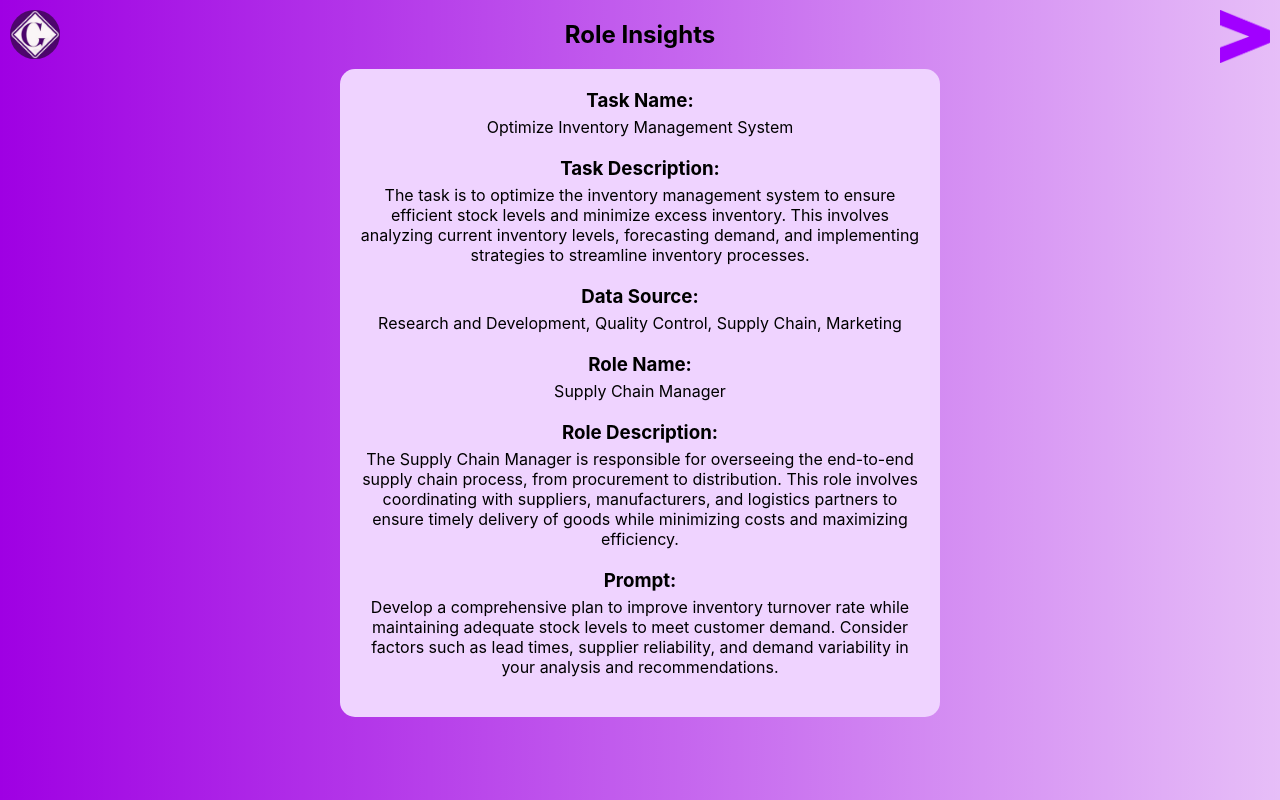
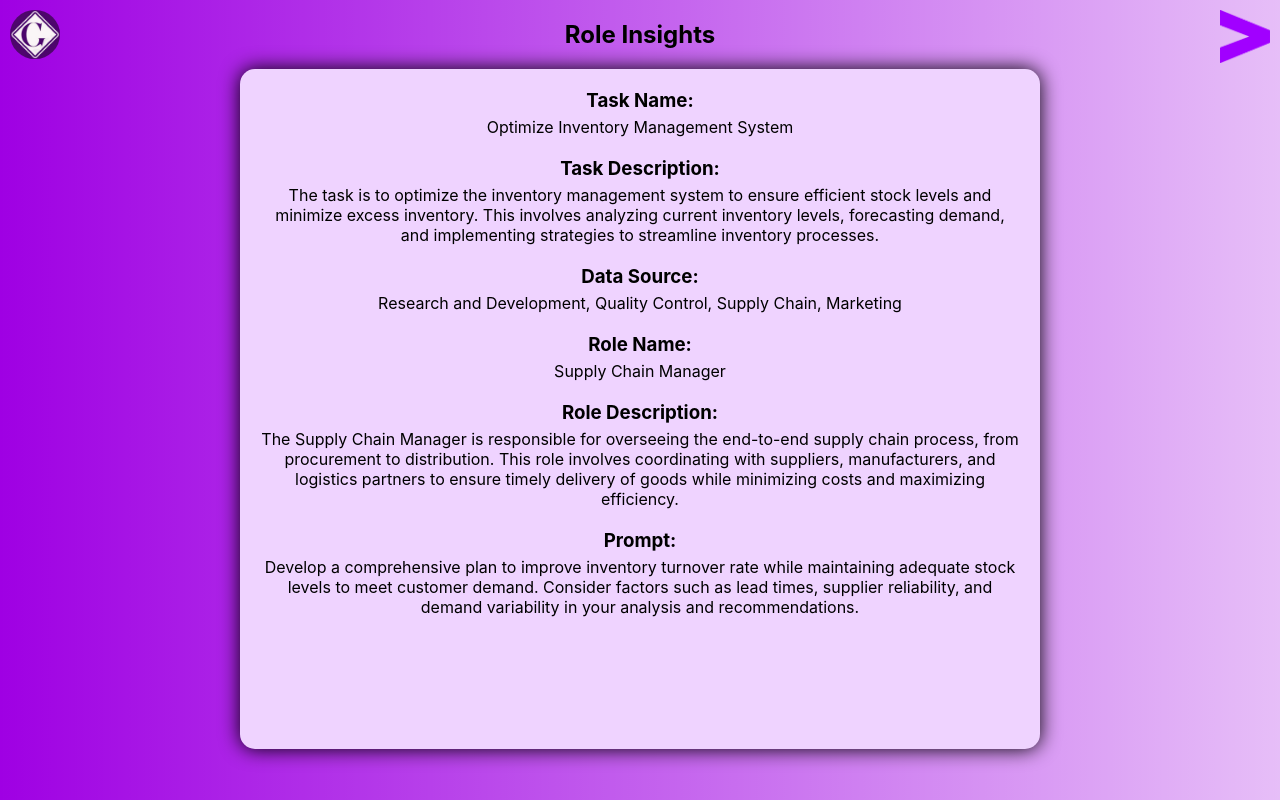
Before and after one commit to first-phoenix/mygenie, a React (Create React App) app: page /#/roleinsights in a window 1280 px wide. Built offline with nearby package versions, Linux system fonts and the light colour scheme; what react-chatbot-kit would draw is missing.

Commit message:
ui improvement

```diff
--- a/src/Admin/AdminCreateRole/CreateRole.css
+++ b/src/Admin/AdminCreateRole/CreateRole.css
@@ -18,6 +18,14 @@
     background-color: #efd3ff; /* Background color */
     padding: 20px;
     border-radius: 15px;
+    height: 85vh;
+    overflow: auto;
+    box-shadow: 0 0 20px rgba(0, 1, 0, 1); /* Shadow effect */
+
+}
+
+.role-form::-webkit-scrollbar{
+  display: none;
 }
 
 .form-group {
@@ -35,28 +43,35 @@
     padding: 10px;
     border: 1px solid #ccc;
     border-radius: 5px;
+    box-shadow: 0 8px 16px 0 rgba(0,0,0,0.2);
 }
 
 .form-group textarea {
-    height: 100px;
+    height: 50px;
 }
 
 button[type='submit'] {
     padding: 10px 20px;
-    background-color: #007bff;
+    background-color: #9d00ff;
     color: white;
     border: none;
     border-radius: 5px;
     cursor: pointer;
+    width: 100px;
+    box-shadow: 0 8px 16px 0 rgba(0,0,0,0.2);
+
 }
 
 button[type='submit']:hover {
-    background-color: #0056b3;
+    background-color: #410268;
+    box-shadow: 0 8px 16px 0 rgba(0,0,0,0.8);
+
 }
 
 .dropdown {
     position: relative;
     display: inline-block;
+    padding-top: 10px;
   }
   .dropdown-content {
     display: none;
--- a/src/Admin/RoleInsights/RoleInsights.css
+++ b/src/Admin/RoleInsights/RoleInsights.css
@@ -1,7 +1,7 @@
 .role-insights {
     padding: 20px;
     height: 100vh;
-    width: 75vw;
+    width: 85vw;
     text-align: center;
     align-items: center;
     justify-content: center;
@@ -12,12 +12,19 @@
 }
 
 .role-insights-content {
-    max-width: 600px;
+    margin: 0 auto;
     width: 75vw;
-    margin: 0 auto;
+    max-width: 800px;
     background-color: #efd3ff; /* Background color */
+    box-shadow: 0 0 20px rgba(0, 1, 0, 1); /* Shadow effect */
     padding: 20px;
     border-radius: 15px;
+    height: 85vh;
+    overflow: auto;
+}
+
+.role-insights-content::-webkit-scrollbar{
+    display: none;
 }
 
 .insight-item {
```
